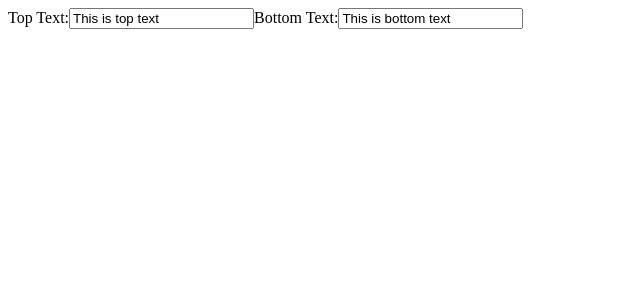
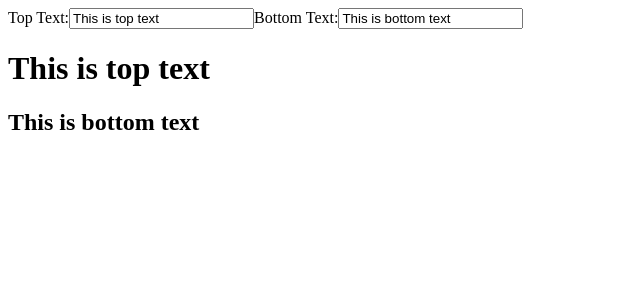
Before and after one commit to alchemy-fullstack-js-winter-2019/redux-quiz, a React app: page / in a window 1280 px wide. Shown: the top 300 px of the page, without its empty margins (0-640 px from the left). Built offline with nearby package versions, Linux system fonts and the light colour scheme.

Commit message:
display rednering. edits with text boxes

```diff
--- a/src/components/app/App.js
+++ b/src/components/app/App.js
@@ -1,10 +1,12 @@
 import React from 'react';
 import TitleSubtitleEditor from '../../containers/TitleSubtitleEditor';
+import TitleSubtitleDisplay from '../../containers/TitleSubtitleDisplay';
 
 export default function App() {
   return (
     <>
       <TitleSubtitleEditor />
+      <TitleSubtitleDisplay />
     </>
   );
 }
--- /dev/null
+++ b/src/containers/TitleSubtitleDisplay.js
@@ -0,0 +1,12 @@
+import { connect } from 'react-redux';
+import Display from '../components/Display';
+import { getBottomText, getTopText } from '../selectors/text';
+
+const mapStateToProps = state => ({
+  topText: getTopText(state),
+  bottomText: getBottomText(state)
+});
+
+export default connect(
+  mapStateToProps, null
+)(Display);
```
